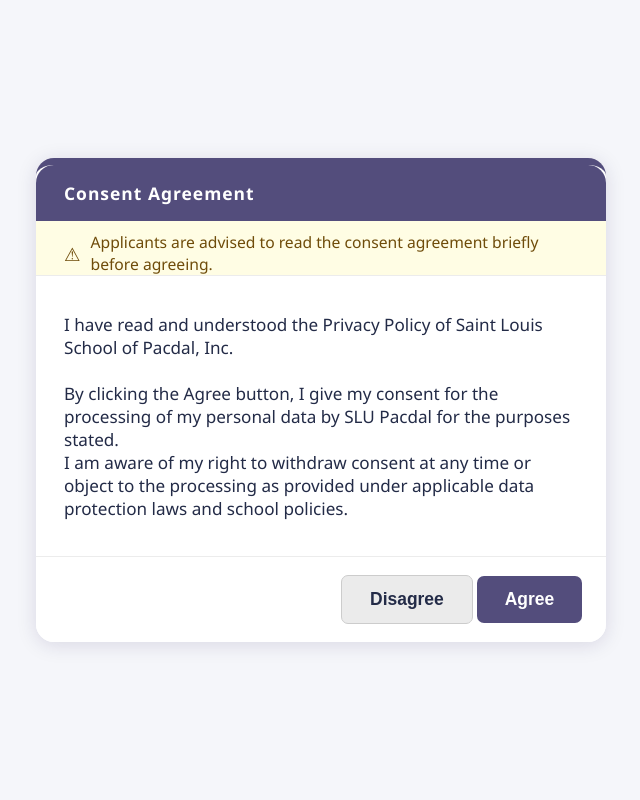
After one commit to UBSITFlores/websys, a PHP site: page /account/apply.php in a window 1280 px wide. The commit adds this page. Shown: the whole page, without its empty margins (319-959 px from the left). Run offline with PHP 8.4, Linux system fonts and the light colour scheme.

Commit message:
Login Done | Registration partly Done ( MISSING INPUT OF REQUIREMENTS TO APPLY )

```diff
--- /dev/null
+++ b/account/apply.css
@@ -0,0 +1,250 @@
+body {
+    background: #f5f6fa;
+    font-family: 'Segoe UI', Arial, sans-serif;
+    margin: 0;
+    min-height: 100vh;
+    color: #232b47;
+}
+.container {
+    min-height: 100vh;
+    display: flex;
+    justify-content: center;
+    align-items: center;
+}
+.consent-card {
+    background: #fff;
+    border-radius: 18px;
+    box-shadow: 0 3px 20px rgba(33,12,81,0.13);
+    max-width: 570px;
+    width: 98vw;
+    margin: 0 auto;
+    border-top: 7px solid #534d7c;
+    display: flex;
+    flex-direction: column;
+    overflow: hidden;
+}
+.consent-header {
+    background: #534d7c;
+    color: #fff;
+    font-weight: 700;
+    letter-spacing: 1px;
+    padding: 16px 28px;
+    font-size: 1.21rem;
+    border-radius: 18px 18px 0 0;
+    display: flex;
+    align-items: center;
+}
+.consent-title {
+    font-size: 1.09rem;
+}
+.consent-warning {
+    background: #fffde4;
+    color: #6f4c0a;
+    display: flex;
+    align-items: center;
+    font-size: 1.03rem;
+    font-weight: 500;
+    padding: 10px 28px 0 28px;
+    border-bottom: 1px solid #ececec;
+    gap: 6px;
+}
+.warning-icon {
+    font-size: 1.15rem;
+    margin-right: 4px;
+}
+.warning-text {
+    font-size: 0.98rem;
+}
+.consent-body {
+    padding: 20px 28px 18px 28px;
+    font-size: 1.07rem;
+    color: #232b47;
+    background: #fff;
+    border-bottom: 1px solid #ececec;
+}
+.consent-action {
+    background: #fff;
+    padding: 18px 24px 18px 24px;
+    display: flex;
+    justify-content: flex-end;
+    gap: 16px;
+}
+.consent-btn {
+    font-size: 1.09rem;
+    font-weight: 600;
+    padding: 0.75em 1.60em;
+    border-radius: 7px;
+    border: none;
+    cursor: pointer;
+    transition: background 0.16s, color 0.14s;
+}
+.agree {
+    background: #534d7c;
+    color: #fff;
+}
+.agree:hover {
+    background: #febb3f;
+    color: #210c51;
+}
+.disagree {
+    background: #ebebeb;
+    color: #232b47;
+    border: 1.5px solid #ccc;
+}
+.disagree:hover {
+    background: #d5d5d5;
+    color: #534d7c;
+}
+.modal-overlay {
+    position: fixed;
+    top: 0; left: 0;
+    width: 100vw;
+    height: 100vh;
+    background: rgba(22,19,41,0.38);
+    display: flex;
+    align-items: center;
+    justify-content: center;
+    z-index: 99;
+}
+.modal-card {
+    background: #fff;
+    border-radius: 18px;
+    box-shadow: 0 6px 32px rgba(33,12,81,0.19);
+    min-width: 0;
+    width: 97vw;
+    max-width: 580px;
+    padding: 0 0 28px 0;
+    display: flex;
+    flex-direction: column;
+    font-size: 1.07rem;
+}
+.modal-header {
+    background: #534d7c;
+    color: #fff;
+    font-weight: 700;
+    letter-spacing: 1px;
+    padding: 19px 32px 15px 32px;
+    font-size: 1.27rem;
+    border-radius: 18px 18px 0 0;
+    display: flex;
+    align-items: center;
+    box-shadow: 0 2px 6px rgba(33,12,81,0.08);
+}
+.modal-title {
+    font-size: 1.08rem;
+    font-weight: 700;
+    letter-spacing: 0.02em;
+}
+.modal-body {
+    padding: 32px 44px 26px 44px;
+    background: #fafaff;
+    border-radius: 0 0 18px 18px;
+}
+.modal-row {
+    display: flex;
+    flex-direction: row;
+    align-items: flex-start;
+    margin-bottom: 18px;
+    margin-top: 12px;
+    flex-wrap: wrap;
+    width: 100%;
+}
+.modal-group {
+    flex: 1;
+    display: flex;
+    flex-direction: row;
+    align-items: center;
+    gap: 32px;
+    flex-wrap: wrap;
+    width: 100%;
+}
+.modal-label {
+    font-size: 1.02rem;
+    font-weight: 600;
+    color: #232b47;
+    min-width: 110px;
+    display: inline-block;
+}
+#grade_track, #department {
+    width: 100%;
+    max-width: 370px;
+    min-width: 160px;
+    padding: 0.68em;
+    font-size: 1.07rem;
+    border: 1.4px solid #cdcdee;
+    border-radius: 7px;
+    background: #f3f4fa;
+    color: #232b47;
+}
+.modal-actions {
+    margin-top: 20px;
+    text-align: right;
+    width: 100%;
+}
+.modal-btn {
+    font-size: 1.12rem;
+    font-weight: 700;
+    padding: 0.83em 2em;
+    border-radius: 9px;
+    border: none;
+    cursor: pointer;
+    background: #534d7c;
+    color: #fff;
+    transition: background 0.18s, color 0.14s;
+    box-shadow: 0 1px 5px rgba(33,12,81,0.09);
+    margin-left: auto;
+}
+.modal-btn.agree:hover {
+    background: #febb3f;
+    color: #210c51;
+}
+
+/* RESPONSIVE BREAKPOINTS */
+@media (max-width: 720px) {
+    .modal-card {
+        max-width: 99vw;
+        width: 98vw;
+        font-size: 1.00rem;
+        padding: 0 0 16px 0;
+    }
+    .modal-header, .modal-body {
+        padding-left: 16px;
+        padding-right: 16px;
+    }
+    .modal-body {
+        padding-top: 22px;
+        padding-bottom: 16px;
+    }
+    .modal-group {
+        gap: 18px;
+    }
+}
+@media (max-width: 480px) {
+    .modal-card {
+        border-radius: 10px;
+        padding-bottom: 10px;
+    }
+    .modal-header, .modal-body {
+        padding-left: 7px;
+        padding-right: 7px;
+    }
+    .modal-body {
+        padding-top: 14px;
+        padding-bottom: 8px;
+    }
+    .modal-group {
+        flex-direction: column;
+        align-items: flex-start;
+        gap: 10px;
+    }
+    .modal-label {
+        min-width: 0;
+    }
+    .modal-actions {
+        margin-top: 18px;
+    }
+    #grade_track, #department {
+        max-width: 100vw;
+        min-width: 0;
+    }
+}
--- /dev/null
+++ b/account/apply.php
@@ -0,0 +1,77 @@
+<?php
+    include("../functions/account.php");
+    $account = new account();
+
+    $showSelection = isset($_POST['agree']);
+?>
+<!DOCTYPE html>
+<html lang="en">
+<head>
+    <meta charset="UTF-8">
+    <meta name="viewport" content="width=device-width, initial-scale=1.0">
+    <title>Pacdal Portal - Consent Agreement</title>
+    <link rel="stylesheet" href="apply.css">
+</head>
+<body>
+    <div class="container"<?php if($showSelection) echo ' style="filter: blur(2px);"'; ?>>
+        <div class="consent-card">
+            <div class="consent-header">
+                <span class="consent-title">Consent Agreement</span>
+            </div>
+            <div class="consent-warning">
+                <span class="warning-icon">&#9888;</span>
+                <span class="warning-text">Applicants are advised to read the consent agreement briefly before agreeing.</span>
+            </div>
+            <div class="consent-body">
+                <p>
+                    I have read and understood the Privacy Policy of Saint Louis School of Pacdal, Inc.<br><br>
+                    By clicking the Agree button, I give my consent for the processing of my personal data by SLU Pacdal for the purposes stated.<br>
+                    I am aware of my right to withdraw consent at any time or object to the processing as provided under applicable data protection laws and school policies.<br>
+                </p>
+            </div>
+            <div class="consent-action">
+                <form method="POST">
+                    <button type="submit" name="disagree" class="consent-btn disagree">Disagree</button>
+                    <button type="submit" name="agree" class="consent-btn agree">Agree</button>
+                </form>
+            </div>
+        </div>
+    </div>
+
+    <?php if($showSelection): ?>
+    <div class="modal-overlay">
+      <div class="modal-card">
+        <div class="modal-header">
+          <span class="modal-title">Student Directory</span>
+        </div>
+        <div class="modal-body">
+          <form method="POST" action="process_selection.php">
+            <div class="modal-row">
+              <div class="modal-group">
+                <label class="modal-label" for="grade_track">Select Track:</label>
+                <select name="grade_track" id="grade_track" required>
+                  <option value="Kinder">Kindergarten</option>
+                  <option value="Highschool">High School</option>
+                  <option value="SeniorHigh">Senior High School</option>
+                </select>
+              </div>
+            </div>
+            <div class="modal-row">
+              <div class="modal-group">
+                <label for="department" class="modal-label">Department:</label>
+                <select name="department" id="department" required>
+                  <option value="Kinder">Kinder</option>
+                </select>
+              </div>
+            </div>
+            <div class="modal-row modal-actions">
+              <button type="submit" class="modal-btn agree">Continue</button>
+            </div>
+          </form>
+        </div>
+      </div>
+    </div>
+    <script src="tracks.js"></script>
+    <?php endif; ?>
+</body>
+</html>
--- a/functions/account.php
+++ b/functions/account.php
@@ -1,5 +1,60 @@
 <?php
 
-//Login and Registration Functions
+    class account{
+        function __construct(){
+            $host = "localhost";
+            $user = "root";
+            $pass = "";
+            $dbname = "portal";
+            $charset = "utf8mb4";
+
+            try{
+                $dsn = "mysql:host=$host;dbname=$dbname;charset=$charset";
+
+                $connection = new PDO($dsn,$user,$pass);
+                $this->pdo = $connection;
+
+            }catch(PDOException $e){
+                die("Connection Failed!" . $e->getMessage());
+            }
+        }
+
+        public function login($account_id,$password){
+            $fetch = $this->pdo->prepare("SELECT * FROM account WHERE account_id= :account_id AND password= :password");
+            $fetch->execute([
+                ':account_id' => $account_id,
+                ':password' => $password
+            ]);
+            $options = [
+                PDO::ATTR_ERRMODE => PDO:: ERRMODE_EXCEPTION,
+                PDO::ATTR_DEFAULT_FETCH_MODE => PDO::FETCH_ASSOC,
+                PDO::ATTR_EMULATE_PREPARES => false
+            ];
+            $user = $fetch->fetch(PDO::FETCH_ASSOC);
+            if (!$user) {
+                echo "
+                    <script>
+                        alert('Provide Correct Credentials...');
+                        window.location.href = 'index.php';
+                    </script>
+                ";
+            } else {
+                $_SESSION['ACCOUNTID'] = $user['account_id'];
+                $_SESSION['FNAME'] = $user['fname'];
+                $_SESSION['LNAME'] = $user['lname'];
+                $_SESSION['ROLE'] = $user['role'];
+
+                if ($user['role'] == 'management') {
+                    header("Location: ../admin/index.php");
+                } elseif ($user['role'] == 'instructor') {
+                    header("Location: ../instructor/index.php");
+                }
+                else {
+                    header("Location: ../student/index.php");
+                }
+                exit();
+            }
+        }
+    }
 
 ?>
```
Also changed, not shown: account/index.css (added, +107 -0 lines), account/index.php (+40 -0 lines), account/login.css (added, +112 -0 lines), account/login.php (added, +38 -0 lines), account/tracks.js (added, +23 -0 lines), index.php (+18 -2 lines), account/register.php (deleted).
